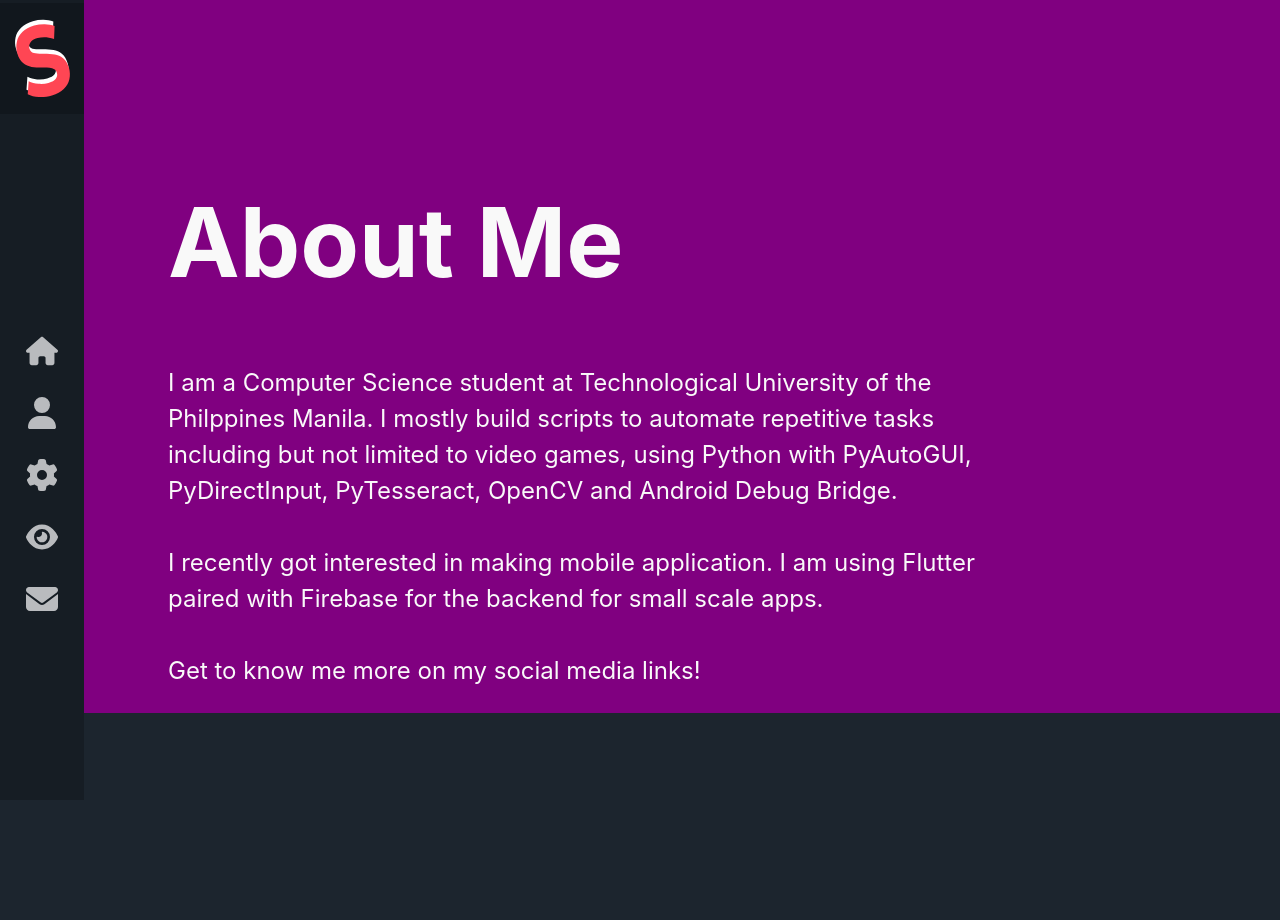
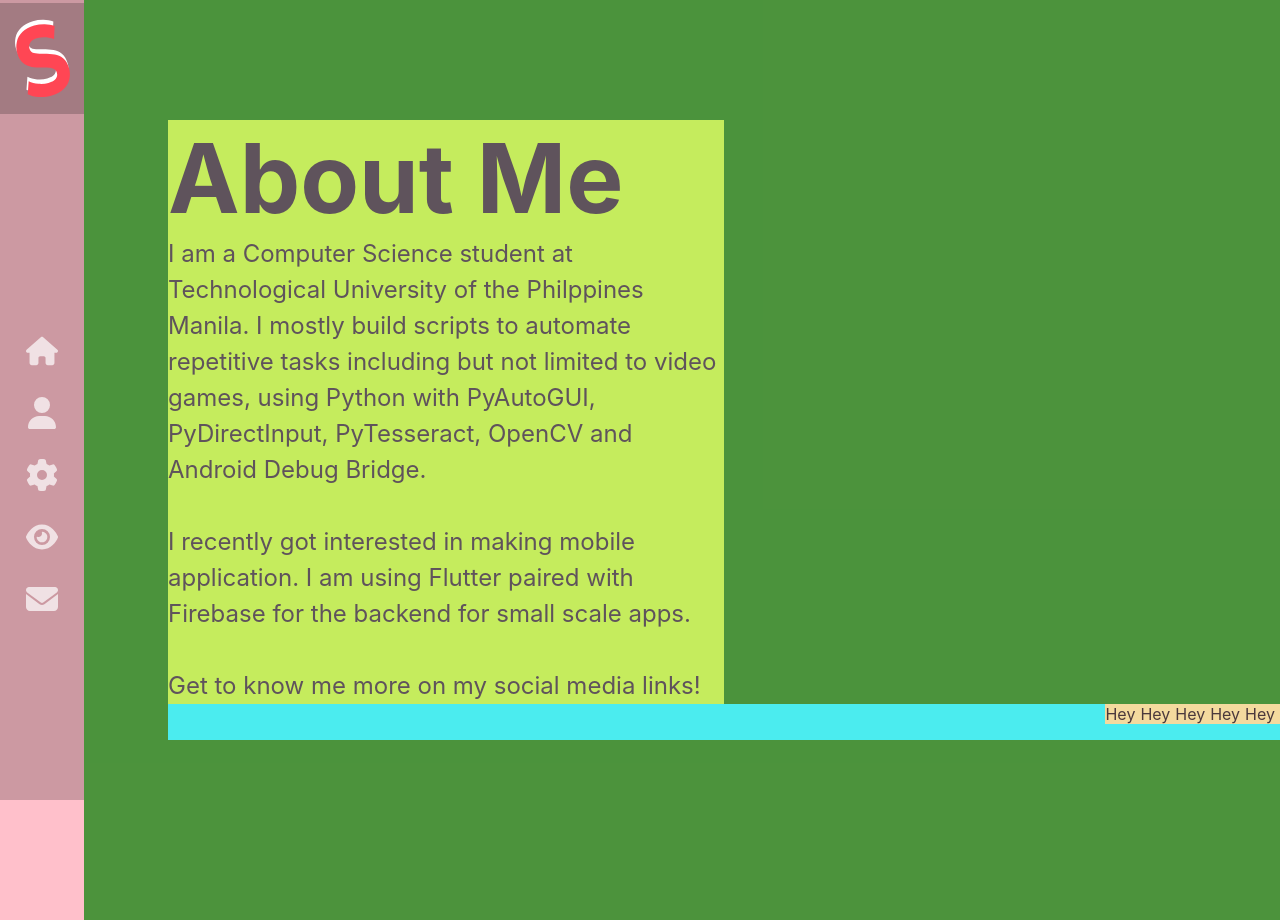
Before and after one commit to rlysam/sam-resume, a React (Create React App) app: page /about in a window 1280 px wide. Before the commit the page ends 800 px from the top, so only its background shows below. Built offline with nearby package versions, Linux system fonts and the light colour scheme.

Commit message:
before starting

```diff
--- a/src/App.css
+++ /dev/null
@@ -1,3 +0,0 @@
-.content {
-	background-color: blue;
-}
--- a/src/App.js
+++ b/src/App.js
@@ -1,6 +1,7 @@
 import NavBar from "./components/NavBar";
 import Home from "./pages/Home";
 import About from "./pages/About";
+import Skills from "./pages/Skills";
 
 import { BrowserRouter as Router, Route, Switch } from "react-router-dom";
 // import Create from './Create';
@@ -18,6 +19,9 @@ function App() {
 						<Route path="/about">
 								<About />
 						</Route>
+						<Route path="/skills">
+								<Skills />
+						</Route>
 					</Switch>
 				</div>
 			</div>
--- a/src/components/NavBar.js
+++ b/src/components/NavBar.js
@@ -15,7 +15,7 @@ const Navbar = () => {
 			<div className="links">
 				<Link to="/"> <     FontAwesomeIcon className="link-item" icon={faHome} /> </Link>
 				<Link to="/About"> <FontAwesomeIcon className="link-item" icon={faUser} /> </Link>
-				<Link to="/Skils"><FontAwesomeIcon className="link-item" icon={faGear} /> </Link>
+				<Link to="/Skills"><FontAwesomeIcon className="link-item" icon={faGear} /> </Link>
 				<Link to="/Works"> <FontAwesomeIcon className="link-item" icon={faEye} /> </Link>
 				<Link to="/Socials"> <FontAwesomeIcon className="link-item" icon={faEnvelope} /> </Link>
 			</div>
--- a/src/index.css
+++ b/src/index.css
@@ -1,10 +1,16 @@
 body {
-	margin: 0;
 	background-color: #1c252e;
 	font-family: -apple-system, BlinkMacSystemFont, "Segoe UI", "Roboto", "Oxygen",
 		"Ubuntu", "Cantarell", "Fira Sans", "Droid Sans", "Helvetica Neue",
 		sans-serif;
 	color: black;
+}
+
+body,
+html {
+	background-color: pink;
+	margin: 0;
+	padding: 0;
 }
 
 code {
@@ -14,7 +20,8 @@ code {
 
 /* Navigation Bar / SideBar */
 .navbar {
-	height: 100%; /* Full-height: remove this if you want "auto" height */
+/* Full-height: remove this if you want "auto" height */
+	height: 100%;
 	width: 84px;
 	position: fixed; /* Fixed Sidebar (stay in place on scroll) */
 	z-index: 1; /* Stay on top */
@@ -51,7 +58,7 @@ code {
 
 .link-item {
 	margin-top: 28px;
-	color: #FFFFFF;
+	color: #ffffff;
 	opacity: 0.7;
 	height: 32px;
 	width: 32px;
@@ -59,26 +66,52 @@ code {
 
 /* Actual content(?) */
 .content {
-	background-color: purple;
+	background-color: green;
 	color: #f9f9f9;
-	margin-left: 84px; /* para naka align  din sa kabila*/
-	padding: 0px 0px;
+	opacity: 0.7;
+	margin-left: 84px; /* para naka align din sa kabila*/
 	padding-left: 84px;
 	padding-top: 120px;
-	display: flex;
-	flex: 1;
+	margin-top: 0;
+	height: 100vh;
 }
+
 
 .title {
 	font-size: 96px;
+	margin:0;
 }
 
 .body-text {
 	font-size: 24px;
 	line-height: 36px;
+	margin:0;
 }
 
 .about {
 	/* background-color: pink; */
-	width: 844px;
+	/* align-content: space-between; */
 }
+
+.about .text-content {
+	background-color: greenyellow;
+	color: #1c252e;
+	/* width: 844px; */
+	margin-right: 50%;
+	margin-top: 0;
+}
+
+.about .socials {
+	background-color: aqua;
+	color: black;
+	display: flex;
+	justify-content: flex-end;
+	align-items: flex-end;
+	margin-top: 0;
+}
+
+.about .socials p {
+	background-color: khaki;
+	padding-right: 5px;
+	margin-top: 0;
+}
--- a/src/pages/About.js
+++ b/src/pages/About.js
@@ -7,6 +7,7 @@
 const About = () => {
 	return (
 		<div className="about">
+			<div className="text-content">
 				<h1 className="title">About Me</h1>
 				<p className="body-text">
 					I am a Computer Science student at Technological University of the
@@ -22,6 +23,15 @@ const About = () => {
 					Get to know me more on my social media links!
 				</p>
 			</div>
+
+			<div className="socials">
+				<p>Hey</p>
+				<p>Hey</p>
+				<p>Hey</p>
+				<p>Hey</p>
+				<p>Hey</p>
+			</div>
+		</div>
 	);
 };
 
--- a/src/pages/Skills.js
+++ b/src/pages/Skills.js
@@ -0,0 +1,21 @@
+// Skills Me Page
+
+const Skills = () => {
+	return (
+		<div className="about">
+			<div className="text-content">
+				<h1 className="title">Skills & Experience</h1>
+				<p className="body-text">
+					I specialize in designing intuitive and engaging mobile applications
+					with a strong emphasis on user interface and user experience. I have
+					extensive experience in software development, having been coding since
+					my senior year of high school. I am a highly motivated team leader
+					with a clear vision and direction, who is always eager to collaborate
+					and drive projects to successful completion.
+				</p>
+			</div>
+		</div>
+	);
+};
+
+export default Skills;
```
Lines whose indentation alone changed are shown as unchanged.
